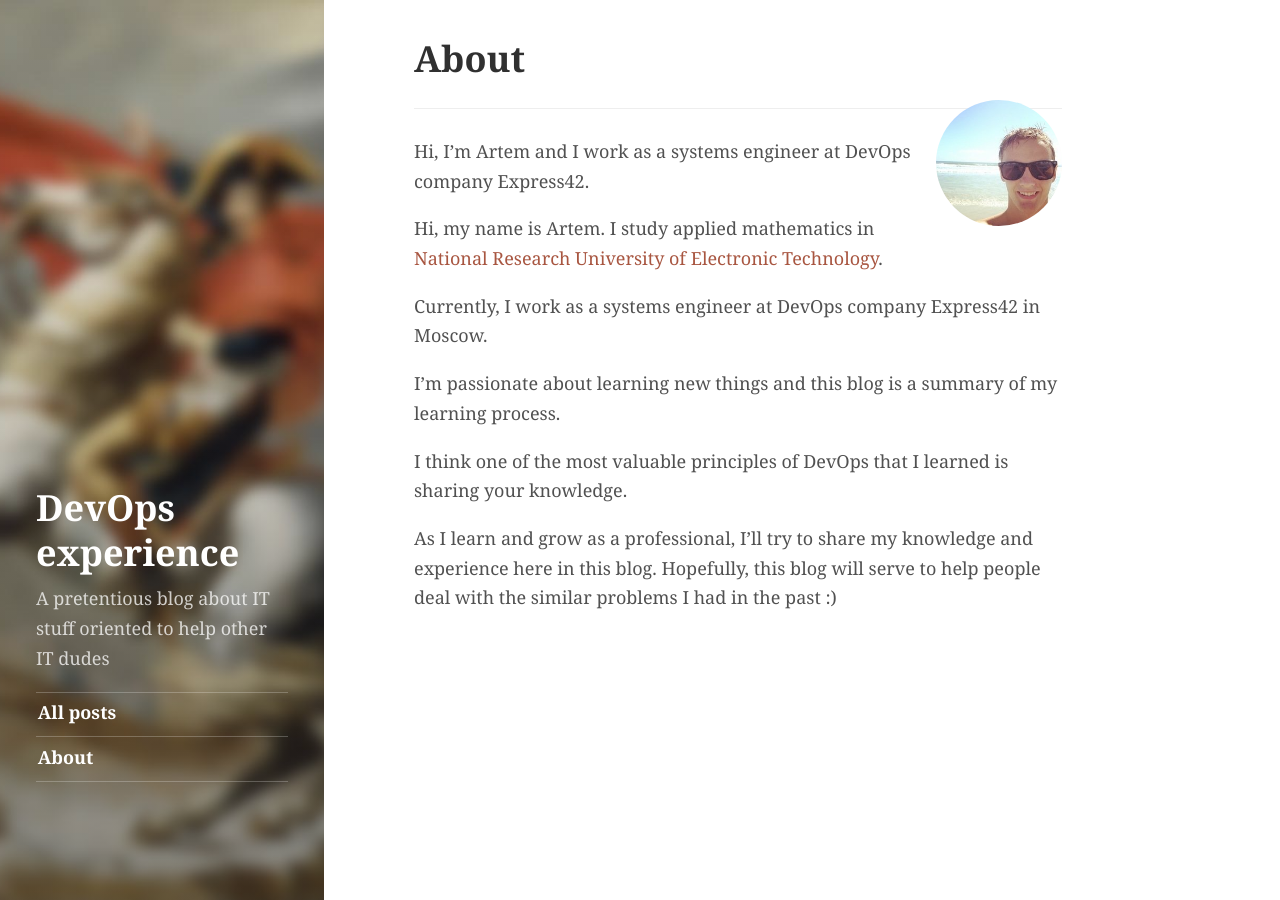
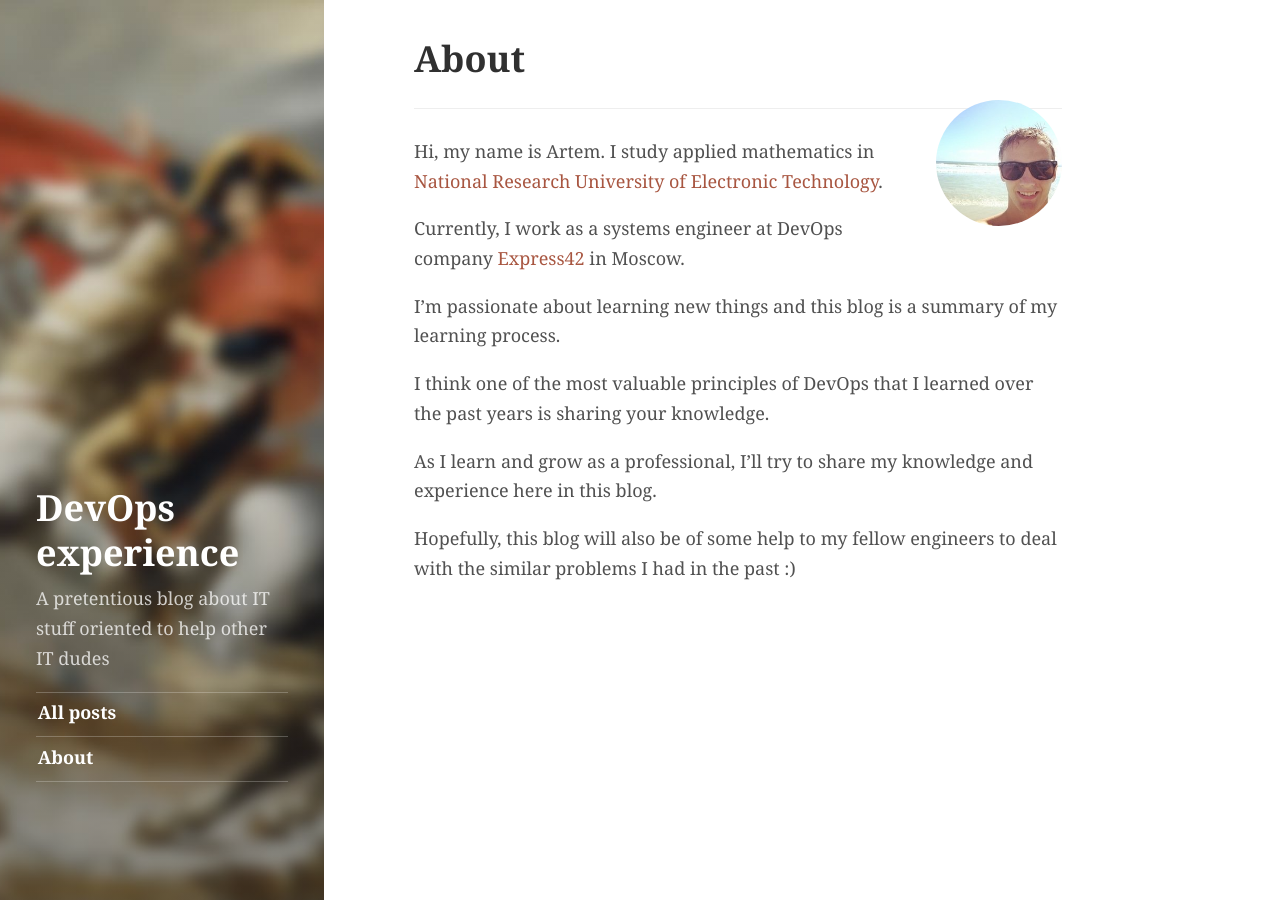
Before and after one commit to Artemmkin/Artemmkin.github.io, a Jekyll site: the page built from 02_about.md, in a window 1280 px wide. Built offline with Jekyll 4.4.1, drawn with Linux system fonts in a browser that asks for light colours.

Commit message:
Edit about page & rename the VPN posts files

```diff
--- a/02_about.md
+++ b/02_about.md
@@ -7,15 +7,17 @@ title: About
   This inserts the "about" photo and text from `_config.yml`.
   You can edit it there (jekyll needs restart!) or remove it and provide your own photo/text.
 {% endcomment %}
-{% include about-short.html author=site.author %}
+{% include about-pic.html author=site.author %}
+
 
 Hi, my name is Artem. I study applied mathematics in [National Research University of Electronic Technology](National Research University of Electronic Technology).
 
-Currently, I work as a systems engineer at DevOps company Express42 in Moscow.
+Currently, I work as a systems engineer at DevOps company [Express42](http://express42.com/) in Moscow.
 
 I'm passionate about learning new things and this blog is a summary of my learning process.
 
-I think one of the most valuable principles of DevOps that I learned is sharing your knowledge.
+I think one of the most valuable principles of DevOps that I learned over the past years is sharing your knowledge.
 
-As I learn and grow as a professional, I'll try to share my knowledge and experience here in this blog. Hopefully, this blog will serve to help
-people deal with the similar problems I had in the past :)
+As I learn and grow as a professional, I'll try to share my knowledge and experience here in this blog.
+
+Hopefully, this blog will also be of some help to my fellow engineers to deal with the similar problems I had in the past :)
--- /dev/null
+++ b/_includes/about-pic.html
@@ -0,0 +1,16 @@
+{% if include.author.photo %}
+  {% if include.author.photo2x %}
+  <img
+    class="me"
+    alt="{{ include.author.name }}"
+    src="{{ include.author.photo }}"
+    srcset="{{ include.author.photo2x }} 2x"
+    />
+  {% else %}
+  <img
+    class="me"
+    alt="{{ include.author.name }}"
+    src="{{ include.author.photo }}"
+    />
+  {% endif %}
+{% endif %}
```
Also changed, not shown: _posts/2017-03-05-vpn-ciscoasa-part1.md (renamed from _posts/2017-03-05-vpn-ciscoasa-plus-2fa.md, +2 -2 lines), _posts/2017-03-06-vpn-ciscoasa-part2.md (renamed from _posts/2017-03-06-multivpc-vpn.md).
